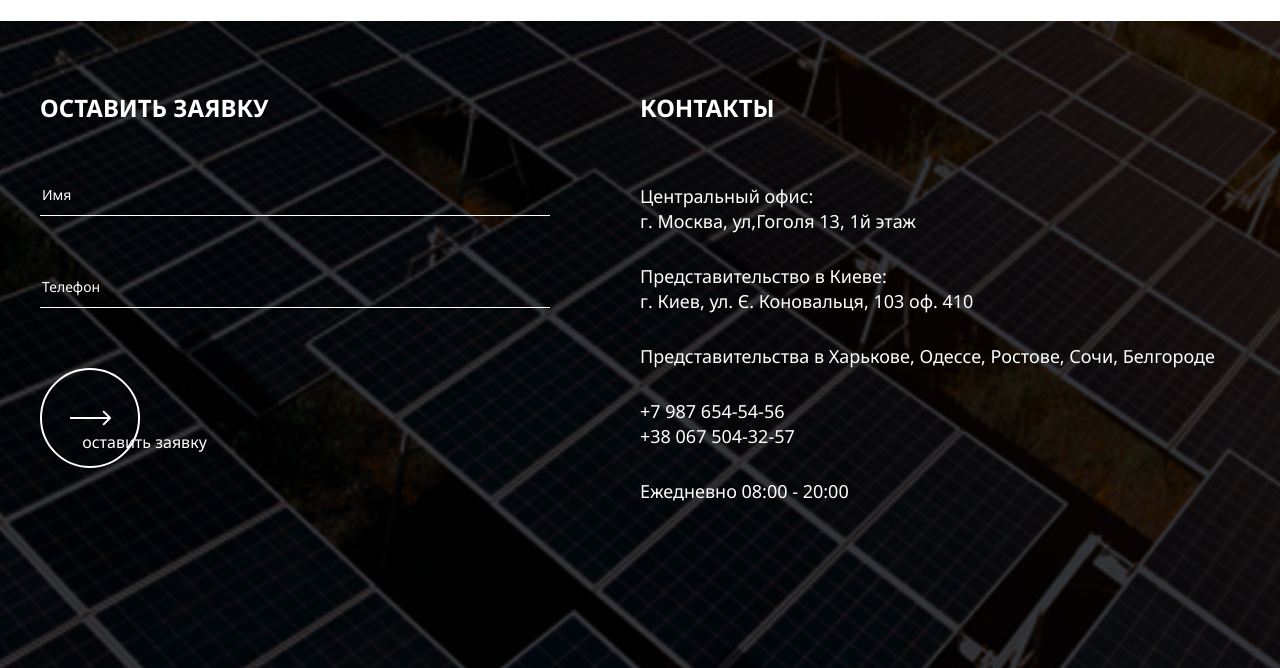
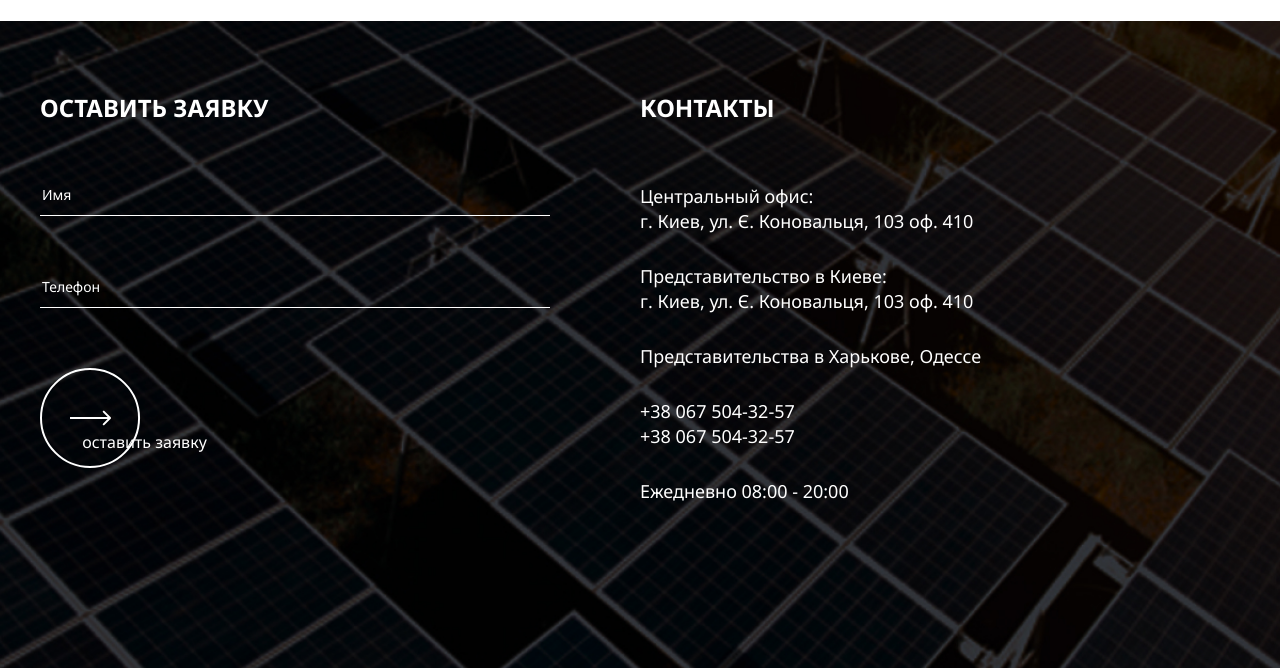
Before and after one commit to TheNazXX/layout-solar, a plain HTML site: page index.html in a window 1280 px wide. Shown: the part 5024-5692 px from the top of the page. Drawn offline with nearby package versions, Linux system fonts and the light colour scheme.

Commit message:
Update index.html

```diff
--- a/index.html
+++ b/index.html
@@ -264,17 +264,17 @@
       <h2 class="footer__contacts-title">Контакты</h2>
       <ul class="footer__contacts-list">
         <li class="footer__contacts-item">Центральный офис:<br>
-          г. Москва, ул,Гоголя 13, 1й этаж
+          г. Киев, ул. Є. Коновальця, 103 оф. 410
         </li>
         <li class="footer__contacts-item">
           Представительство в Киеве:<br>
           г. Киев, ул. Є. Коновальця, 103 оф. 410
         </li>
         <li class="footer__contacts-item">
-          Представительства в Харькове, Одессе, Ростове, Сочи, Белгороде
+          Представительства в Харькове, Одессе
         </li>
         <li class="footer__contacts-item">
-          <a href="tel:79876545456" class="footer__contacts-phone">+7 987 654-54-56</a><br>
+          <a href="tel:79876545456" class="footer__contacts-phone">+38 067 504-32-57</a><br>
           <a href="tel:380675043257" class="footer__contacts-phone">+38 067 504-32-57</a>
         </li>
         <li class="footer__contacts-item">
```
